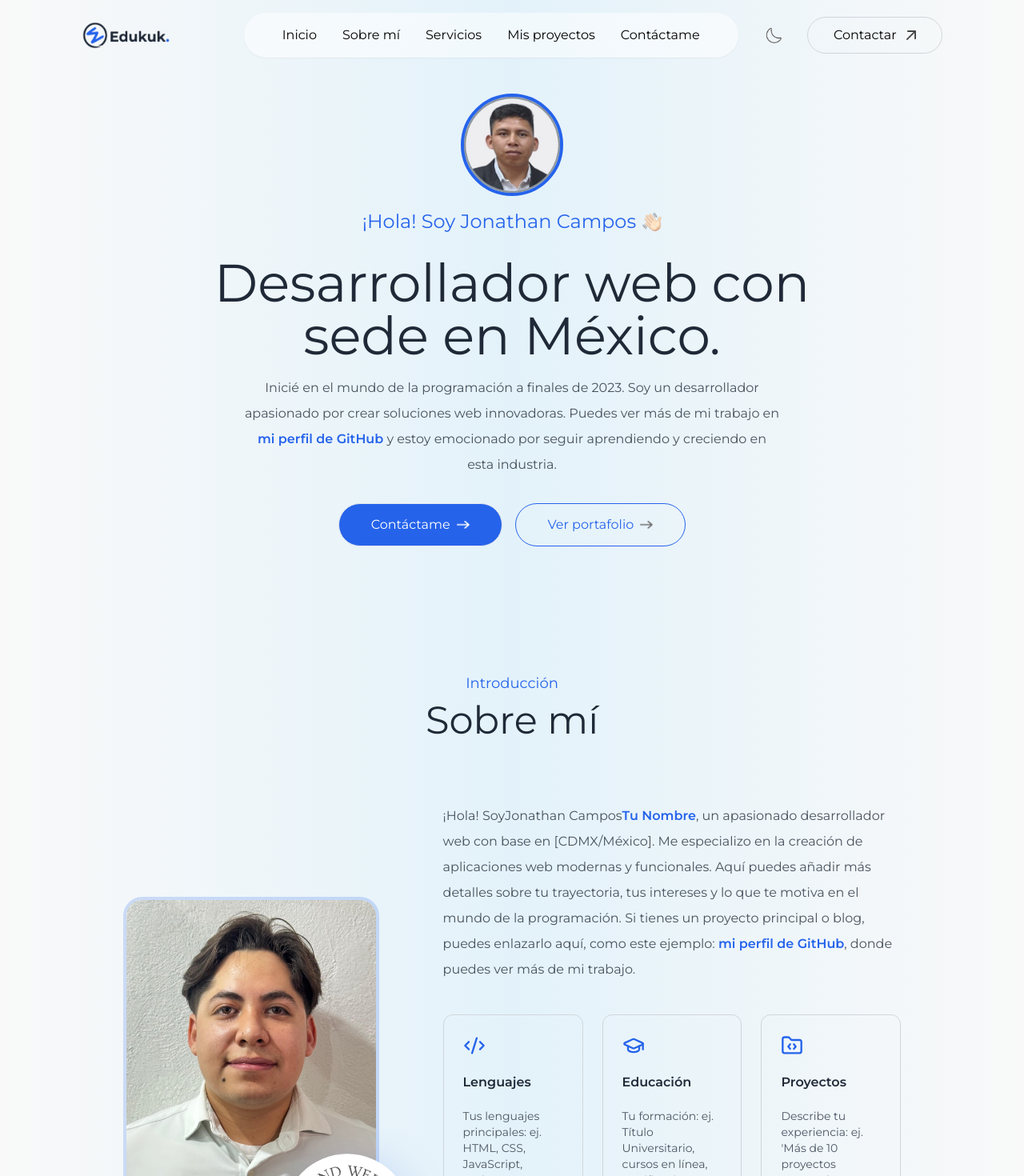
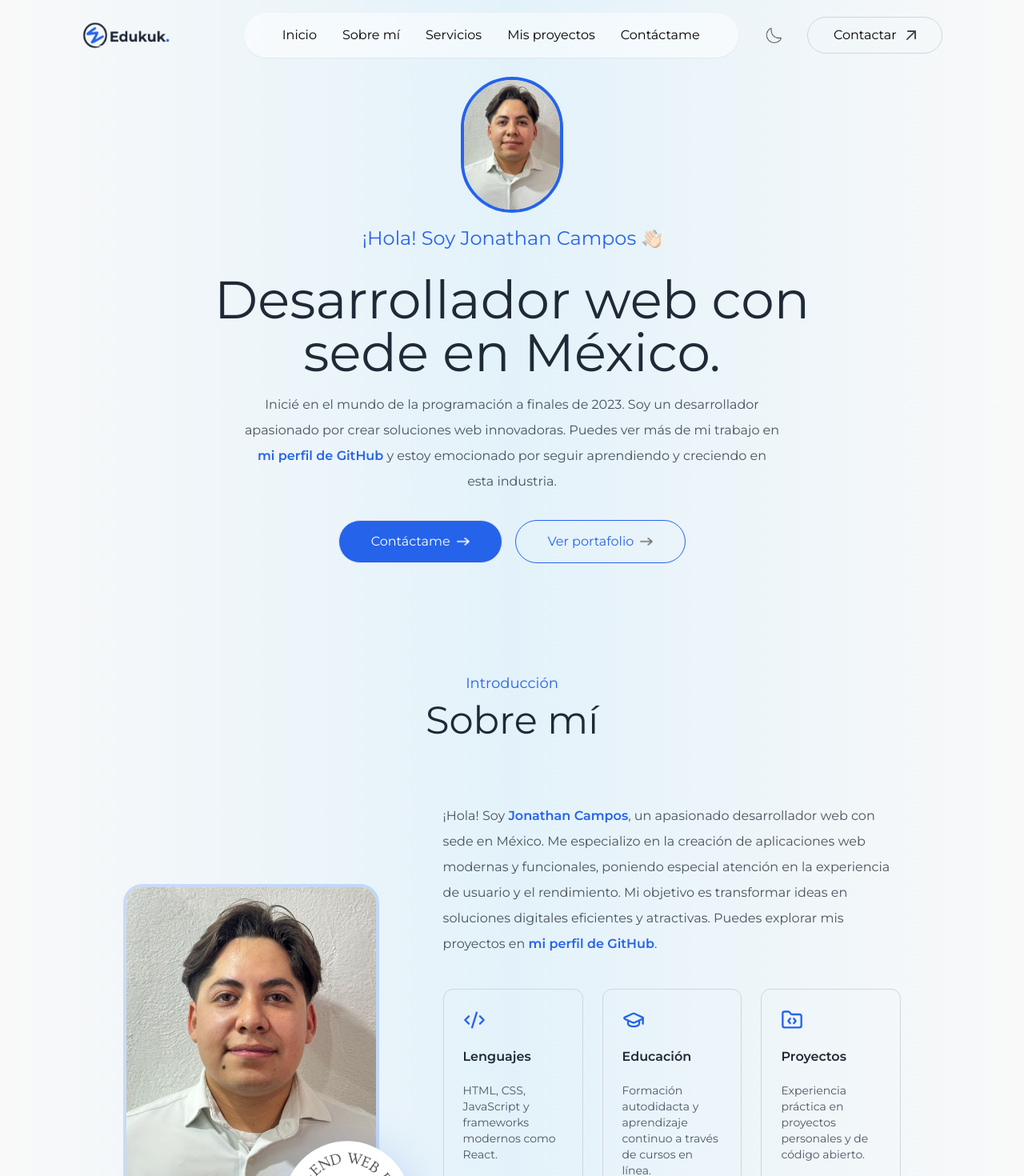
Before and after one commit to TheMasterJonhG/PortafolioTheMasterJonh, a React (Vite) app: page / in a window 1280 px wide. Shown: the top 1470 px of the page at 80% size. Built offline with nearby package versions, Linux system fonts and the light colour scheme.

Commit message:
CAMBIO DE IMAGEN DE USUARIO  Y NOMBRE DE USUARIO

```diff
--- a/src/components/About.jsx
+++ b/src/components/About.jsx
@@ -13,19 +13,19 @@ export default function About() {
     {
       name: "Lenguajes",
       icon: <Code2 className="w-7 h-7 text-[#2563eb]" />, // Puedes cambiar el ícono si lo deseas
-      description: "Tus lenguajes principales: ej. HTML, CSS, JavaScript, Python...",
+      description: "HTML, CSS, JavaScript y frameworks modernos como React.",
     },
     {
       name: "Educación",
       icon: <GraduationCap className="w-7 h-7 text-[#2563eb]" />,
       description:
-        "Tu formación: ej. Título Universitario, cursos en línea, certificaciones...",
+        "Formación autodidacta y aprendizaje continuo a través de cursos en línea.",
     },
     {
       name: "Proyectos",
       icon: <FolderCode className="w-7 h-7 text-[#2563eb]" />,
       description:
-        "Describe tu experiencia: ej. 'Más de 10 proyectos personales y freelance'.",
+        "Experiencia práctica en proyectos personales y de código abierto.",
     },
   ];
 
@@ -55,7 +55,7 @@ export default function About() {
         <div className="max-w-max mx-auto relative">
           <img
             src="./assets/user-image.jpeg"
-            alt="Edgar Romero"
+            alt="Jonathan Campos"
             className="w-64 sm:w-80 rounded-3xl max-w-none border-4 border-[#2563eb]/20 dark:border-[#2563eb]/40"
           />
 
@@ -72,11 +72,8 @@ export default function About() {
         {/* Descripción */}
         <div className="flex-1">
           <p className="mb-10 max-w-2xl text-[#1f2937]/80 dark:text-gray-300">
-            ¡Hola! Soy{"Jonathan Campos"}
-            <span className="text-[#2563eb] font-semibold">Tu Nombre</span>,
-            un apasionado desarrollador web con base en [CDMX/México]. Me especializo en la creación de aplicaciones web modernas y funcionales.
-            Aquí puedes añadir más detalles sobre tu trayectoria, tus intereses y lo que te motiva en el mundo de la programación.
-            Si tienes un proyecto principal o blog, puedes enlazarlo aquí, como este ejemplo:{" "}
+            ¡Hola! Soy <span className="text-[#2563eb] font-semibold">Jonathan Campos</span>,
+            un apasionado desarrollador web con sede en México. Me especializo en la creación de aplicaciones web modernas y funcionales, poniendo especial atención en la experiencia de usuario y el rendimiento. Mi objetivo es transformar ideas en soluciones digitales eficientes y atractivas. Puedes explorar mis proyectos en{" "}
             <a
               href="https://github.com/TheMasterJonhG"
               target="_blank"
@@ -85,7 +82,7 @@ export default function About() {
             >
               mi perfil de GitHub
             </a>
-            , donde puedes ver más de mi trabajo.
+            .
           </p>
 
           {/* Secciones de información */}
--- a/src/components/Header.jsx
+++ b/src/components/Header.jsx
@@ -4,8 +4,8 @@ export default function Header() {
 
             {/* Imagen de perfil */}
             <img
-                src="./assets/profile-img.png"
-                alt="Edgar Romero"
+                src="./assets/user-image.jpeg"
+                alt="Jonathan Campos"
                 className="rounded-full w-32 border-4 border-[#2563eb]"
             />
 
```
